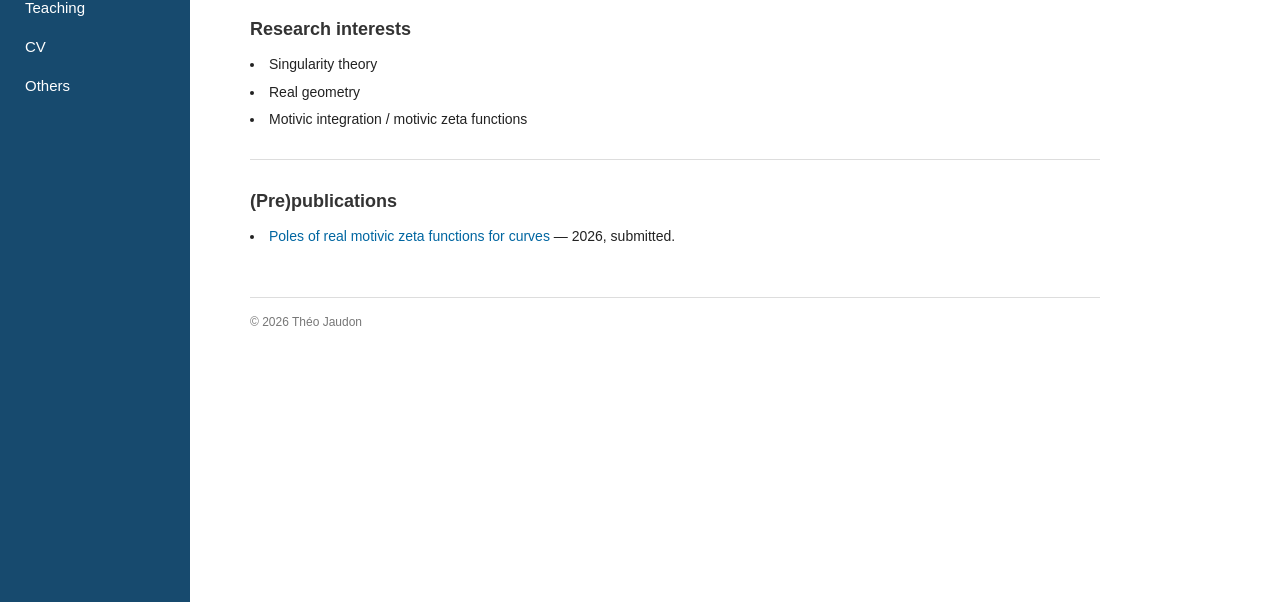
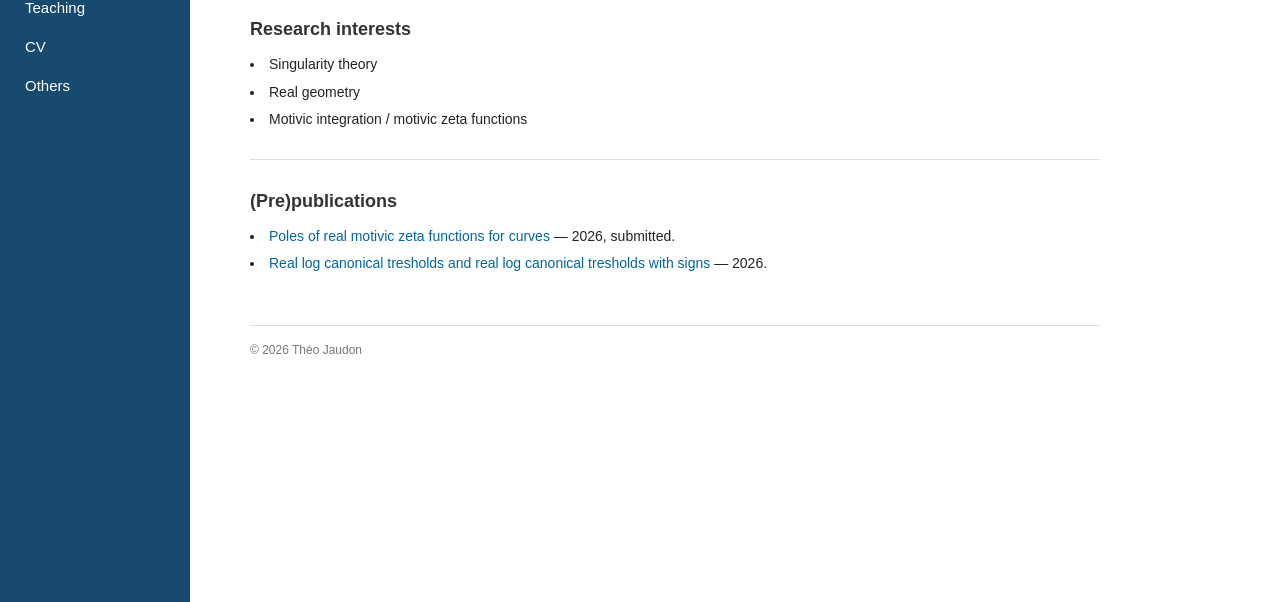
Before and after one commit to TheoJaudon/theojaudon.github.io, a plain HTML site: page research.html in a window 1280 px wide. Shown: the part 198-800 px from the top of the page. Drawn offline with Linux system fonts and the light colour scheme.

Commit message:
Add new research paper link to research.html

```diff
--- a/research.html
+++ b/research.html
@@ -138,6 +138,14 @@
                             — 2026, submitted.
                     </li>
 
+                     <li>
+                            <a href="https://arxiv.org/abs/2611.17004">
+                                Real log canonical tresholds and real log canonical tresholds with signs
+                            </a>
+
+                            — 2026.
+                    </li>
+
 
 
 
```
